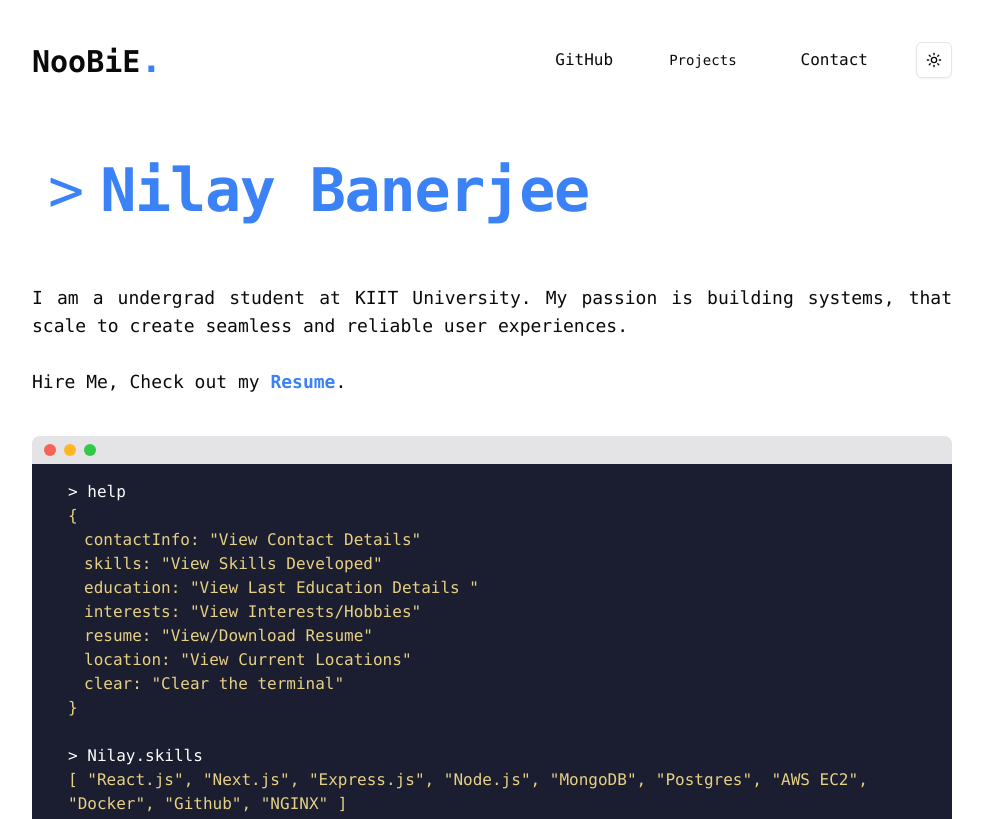
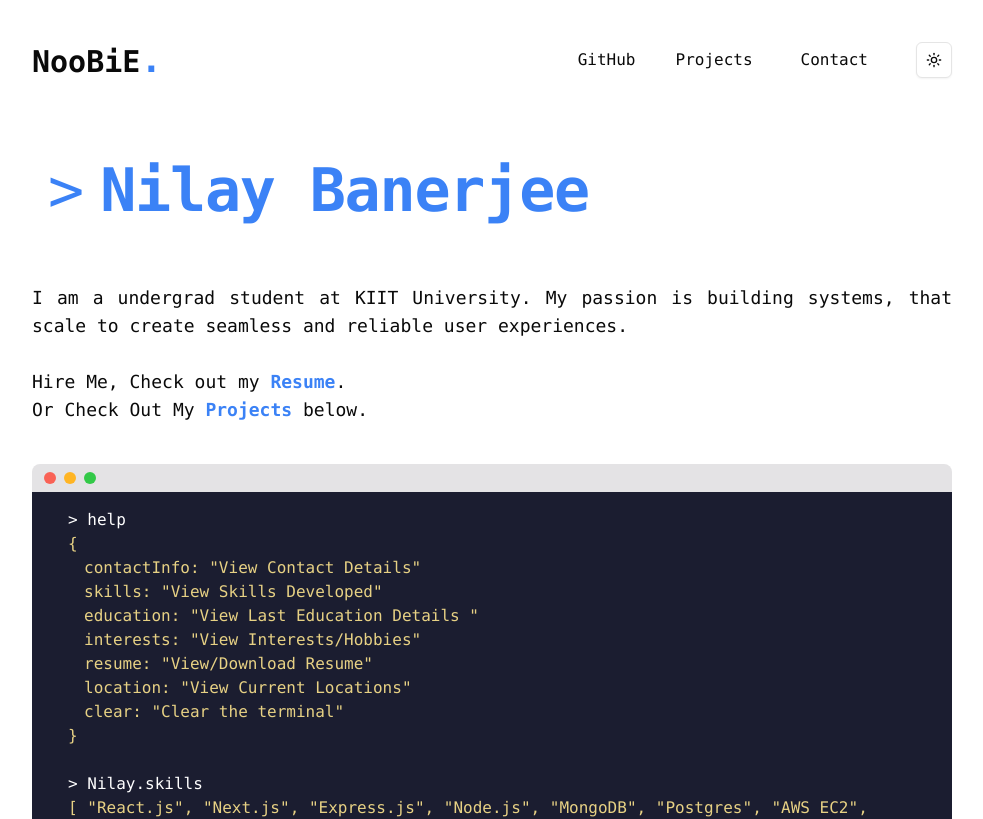
Before and after one commit to NooBIE-Nilay/new-portfolio, a Next.js app: page / in a window 1280 px wide. Shown: the top 819 px of the page, without its empty margins (148-1131 px from the left). Built offline with nearby package versions, Linux system fonts and the light colour scheme.

Commit message:
Fixed Typos, Bugs

```diff
--- a/src/app/page.tsx
+++ b/src/app/page.tsx
@@ -7,14 +7,14 @@ import Terminal from "@/components/Terminal";
 import { useRef } from "react";
 
 export default function Home() {
-  const projectRef = useRef<HTMLElement | null>(null);
+  const projectRef = useRef<HTMLDivElement | null>(null);
   //TODO: Make the Page Responsive
   return (
     <div className="max-w-[1000px] my-0 mx-auto py-0 px-[40px] ">
-      <Appbar projectRef={projectRef} />
+      <Appbar />
       <Hero />
       <Terminal />
-      <section ref={projectRef} id="my-section">
+      <section id="projects">
         <Projects />
       </section>
       <Footer />
--- a/src/components/Appbar.tsx
+++ b/src/components/Appbar.tsx
@@ -4,13 +4,7 @@ import Link from "next/link";
 import Contact from "./Contact";
 import { Button } from "./ui/button";
 
-import { RefObject } from "react";
-
-interface AppbarProps {
-  projectRef: RefObject<HTMLElement | null>;
-}
-
-export default function Appbar({ projectRef }: AppbarProps) {
+export default function Appbar() {
   return (
     <header className="appbar-container flex justify-between  items-center py-10 ">
       <div>
@@ -23,17 +17,14 @@ export default function Appbar({ projectRef }: AppbarProps) {
         <Link
           className=" text-base hover:text-accent "
           href={data.contact_info.github.link}
-          target="_blank"
         >
           GitHub
         </Link>
-        <Button
-          className=" hover:bg-transparent hover:text-accent"
-          variant={"ghost"}
-          onClick={() => projectRef.current?.scrollIntoView()}
-        >
+
+        <a className=" hover:bg-transparent hover:text-accent" href="#projects">
           Projects
-        </Button>
+        </a>
+
         <Contact />
         <ModeToggle />
       </div>
--- a/src/components/Footer.tsx
+++ b/src/components/Footer.tsx
@@ -13,7 +13,6 @@ export default function Footer() {
           <Link
             className=" text-base hover:text-accent "
             href={data.contact_info.linkedin.link}
-            target="_blank"
           >
             LinkedIn
           </Link>
@@ -23,7 +22,6 @@ export default function Footer() {
           <Link
             className=" text-base hover:text-accent "
             href={data.contact_info.github.link}
-            target="_blank"
           >
             GitHub
           </Link>
--- a/src/components/HeroSection.tsx
+++ b/src/components/HeroSection.tsx
@@ -25,6 +25,13 @@ export default function Hero() {
           Resume
         </a>
         .
+        <br />
+        Or Check Out My
+        <a className="text-accent font-semibold" href="#projects">
+          {" "}
+          Projects
+        </a>{" "}
+        below.
       </div>
     </div>
   );
--- a/src/components/Projects.tsx
+++ b/src/components/Projects.tsx
@@ -2,7 +2,6 @@ import { ProjectDetails } from "@/data/projectData";
 import { Card, Carousel } from "./ui/apple-cards-carousel";
 
 export default function Projects() {
-  //TODO: Add Project Deatils
   const cards = ProjectDetails.map((card, index) => (
     <Card key={card.src.toString().substring(1, 4)} card={card} index={index} />
   ));
--- a/src/components/RenderCommands.tsx
+++ b/src/components/RenderCommands.tsx
@@ -36,7 +36,7 @@ export default function RenderCommands({ inputRef }: RenderCommandsProps) {
   const TerminalCommands = {
     skills: <Skills />,
     contactInfo: <ContactInfo />,
-    currentLocation: <Location />,
+    location: <Location />,
     resume: <Resume />,
     education: <Education />,
     interests: <Interests />,
@@ -88,7 +88,6 @@ export default function RenderCommands({ inputRef }: RenderCommandsProps) {
           style={{ width: `${command.length * 9.8}px` }}
           value={command}
           onChange={(e) => setCommand(e.target.value)}
-          autoFocus
           onKeyDown={(e) => {
             if (e.key === "Enter") {
               let temp = command;
--- a/src/components/TerminalCommands/ContactInfo.tsx
+++ b/src/components/TerminalCommands/ContactInfo.tsx
@@ -1,5 +1,4 @@
 import { data } from "@/data/data";
-import TypingAnimation from "../ui/typing-animation";
 
 export default function ContactInfo() {
   return (
--- a/src/components/TerminalCommands/Resume.tsx
+++ b/src/components/TerminalCommands/Resume.tsx
@@ -4,7 +4,7 @@ export default function Resume() {
   return (
     <div className="text-terminal-key">
       &quot;
-      <a href={data.resume.link} className="text-accent">
+      <a href={data.resume.link} target="_blank" className="text-accent">
         {data.resume.title}
       </a>
       &quot;
--- a/src/data/data.ts
+++ b/src/data/data.ts
@@ -31,9 +31,10 @@ export const data = {
     "Valorant",
     "Teaching",
     "Exploring System Designs",
+    "Exploring Large Scale Systems",
   ],
   education:
-    "B.Tech. Computer Science & Systems Enginerring - KIIT Deemed to be University, Bhubaneswar",
+    "B.Tech. Computer Science & Systems Engineering - KIIT Deemed to be University, Bhubaneswar",
   skills: [
     "React.js",
     "Next.js",
```
